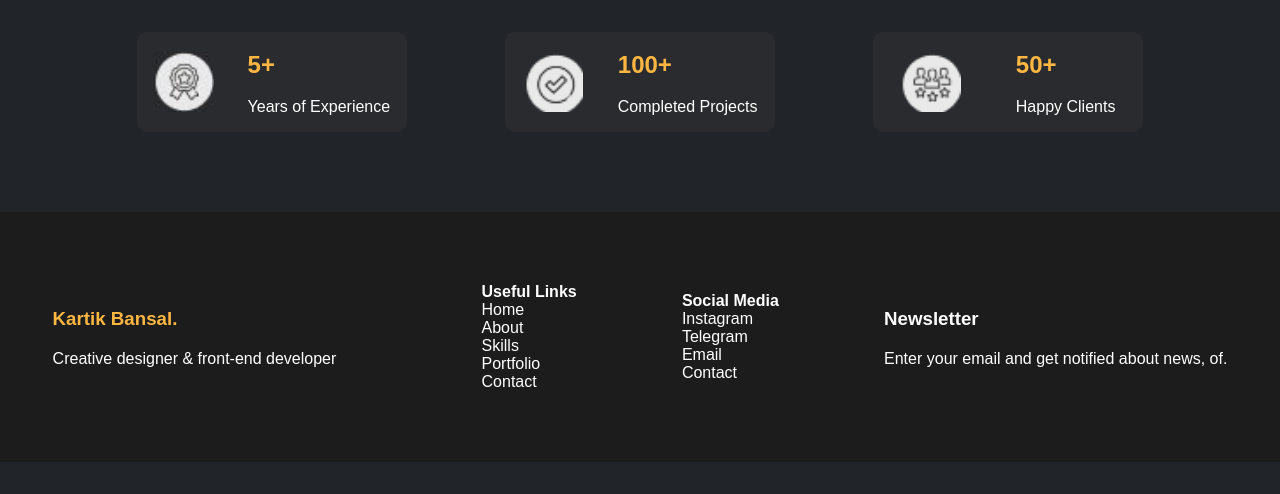
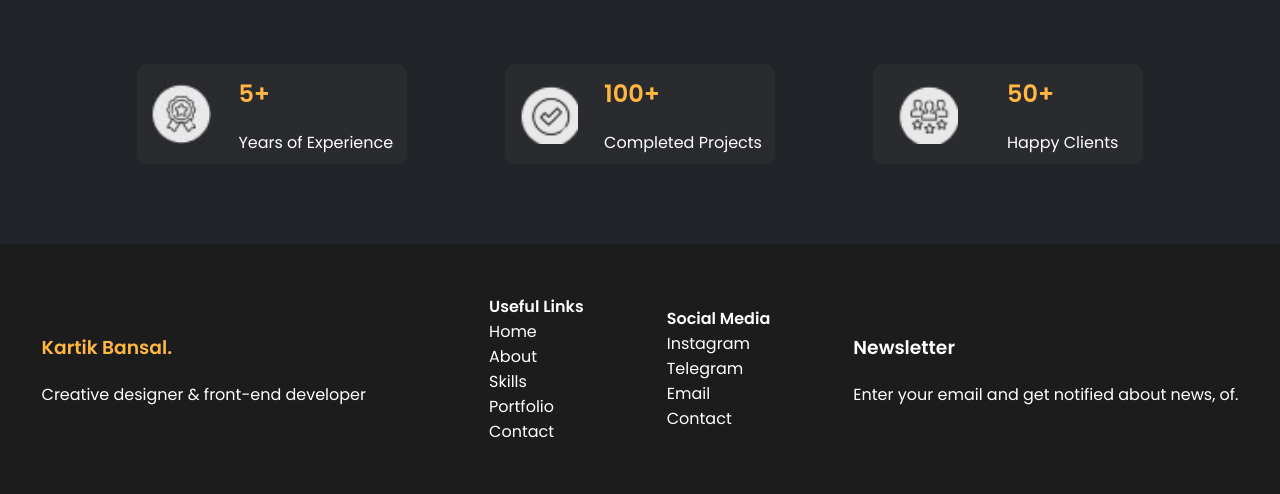
Before and after one commit to ayimshaimbetova/ayimgithub.io, a plain HTML site: page index.html in a window 1280 px wide. Shown: the part 460-954 px from the top of the page. Before the commit the page ends 922 px from the top, so only its background shows below. Drawn offline with Linux system fonts and the light colour scheme.

Commit message:
Update style.css

```diff
--- a/styles/style.css
+++ b/styles/style.css
@@ -1,4 +1,4 @@
-
+@import url('https://fonts.googleapis.com/css2?family=IBM+Plex+Serif&family=Poppins:wght@200;300;400;600&display=swap');
 body{
     background:#212529 ;
 
```
